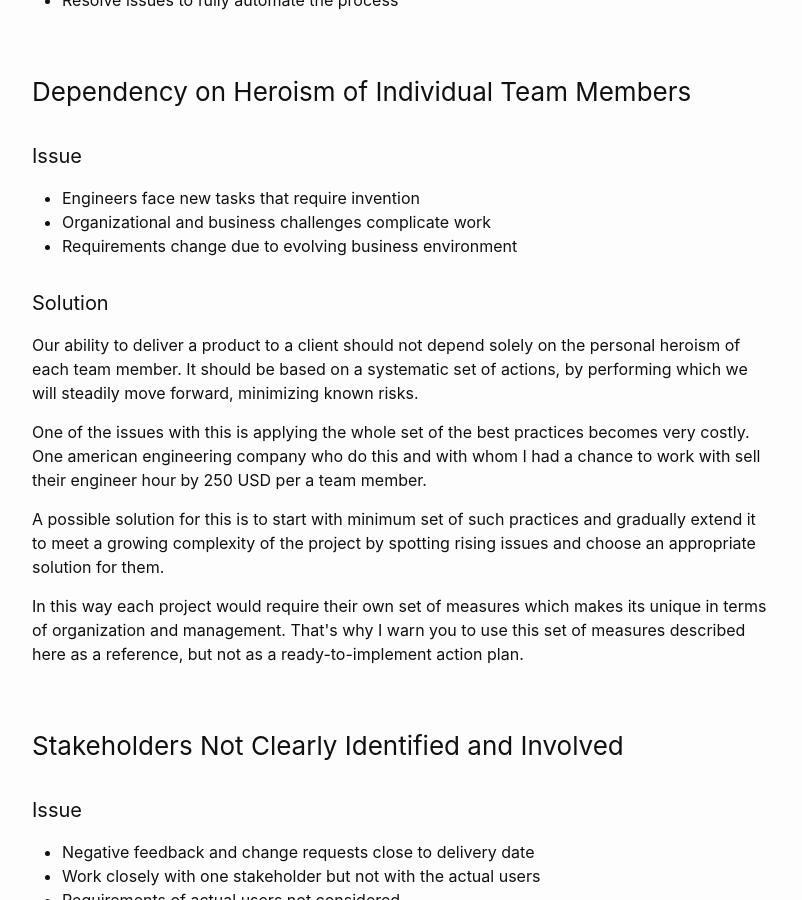
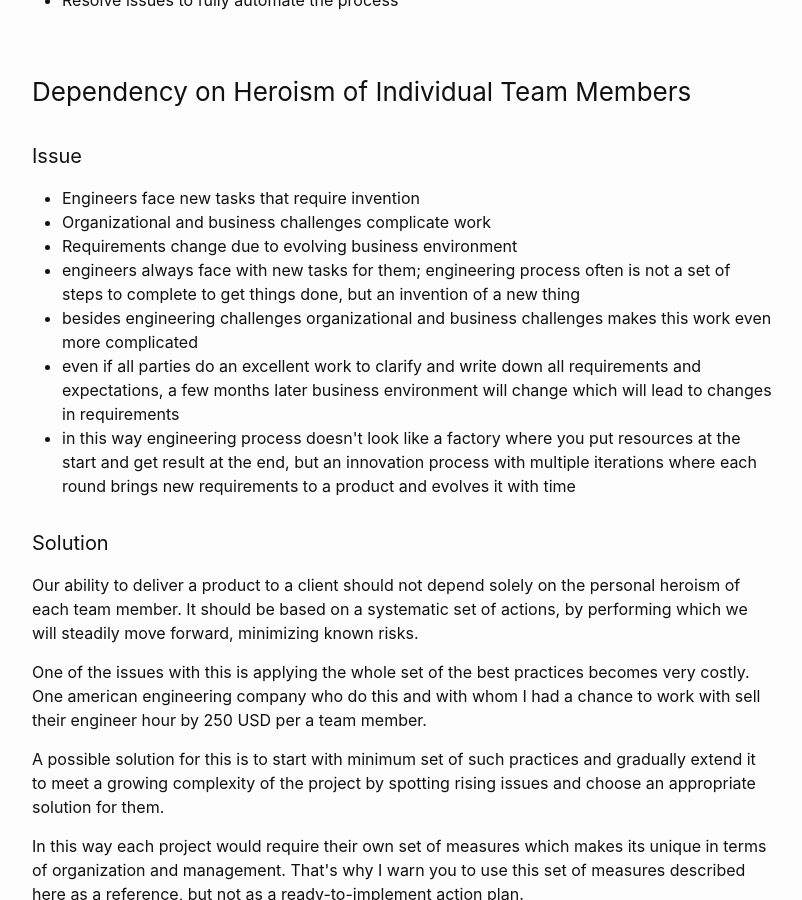
Before and after one commit to Gelassen/dkazakov.github.io, a Jekyll site: the page built from _posts/2024-07-29-forecast-sales-for-airline-part-III.html, in a window 1280 px wide and 900 px high, scrolled down 3744 px. Shown: the whole window, without its empty margins (238-1040 px from the left). Built offline with Jekyll 4.4.1, drawn with Linux system fonts in a browser that asks for light colours.

Commit message:
Add missed part to a publication

```diff
--- a/_posts/2024-07-29-forecast-sales-for-airline-part-III.html
+++ b/_posts/2024-07-29-forecast-sales-for-airline-part-III.html
@@ -156,6 +156,29 @@ modified_time: '2024-07-30'
                     <li>Engineers face new tasks that require invention</li>
                     <li>Organizational and business challenges complicate work</li>
                     <li>Requirements change due to evolving business environment</li>
+
+                    <li>
+                        engineers always face with new tasks for them; engineering
+                        process often is not a set of steps to complete to get things
+                        done, but an invention of a new thing
+                    </li>
+                    <li>
+                        besides engineering challenges organizational and business
+                        challenges makes this work even more complicated
+                    </li>
+                    <li>
+                        even if all parties do an excellent work to clarify and
+                        write down all requirements and expectations, a few months
+                        later business environment will change which will lead to
+                        changes in requirements
+                    </li>
+                    <li>
+                        in this way engineering process doesn't look like a factory
+                        where you put resources at the start and get result at the end,
+                        but an innovation process with multiple iterations where each
+                        round brings new requirements to a product and evolves it with
+                        time
+                    </li>
                 </ul>
                 <h4>Solution</h4>
                 <p>
```
